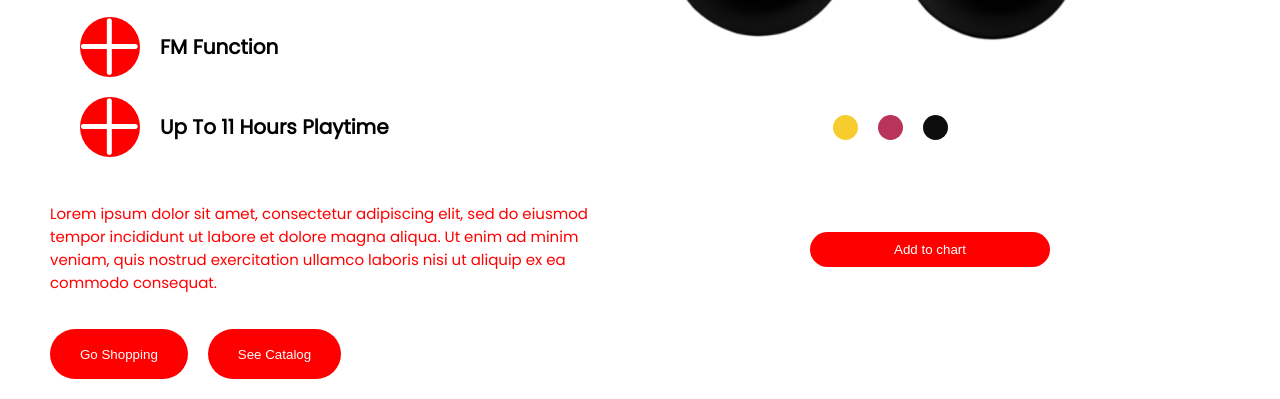
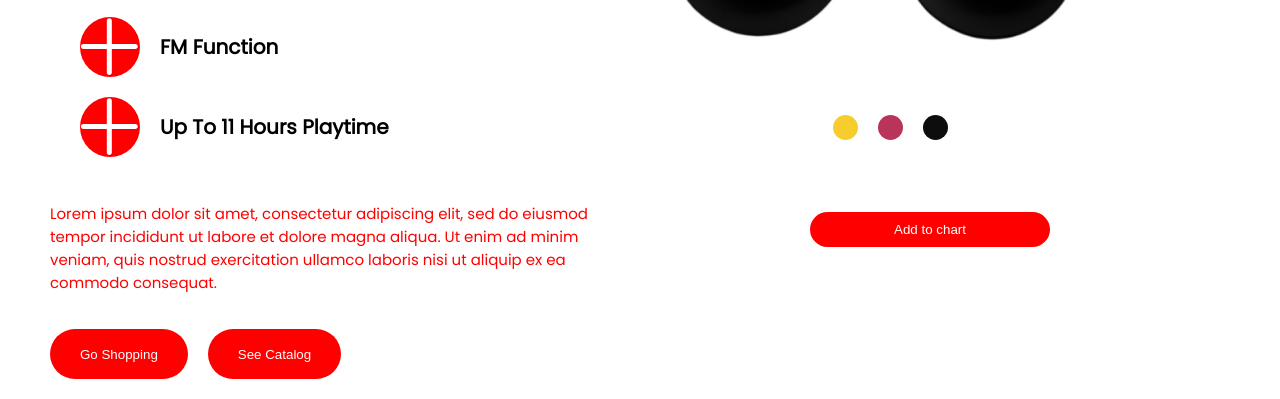
Before and after one commit to kr-sarvesh/Product-homepage-lco, a plain HTML site: page index.html in a window 1280 px wide. Shown: the part 507-906 px from the top of the page. Drawn offline with Linux system fonts and the light colour scheme.

Commit message:
buttons margins updated

```diff
--- a/css/style.css
+++ b/css/style.css
@@ -156,7 +156,8 @@ nav .icons .icon:hover {
   border: transparent;
   border-radius: 25px;
   background-color: red;
-  margin: 80px 180px;
+  margin: 60px 180px;
+  align-items: center;
 }
 .dots {
   width: max-width;
```
